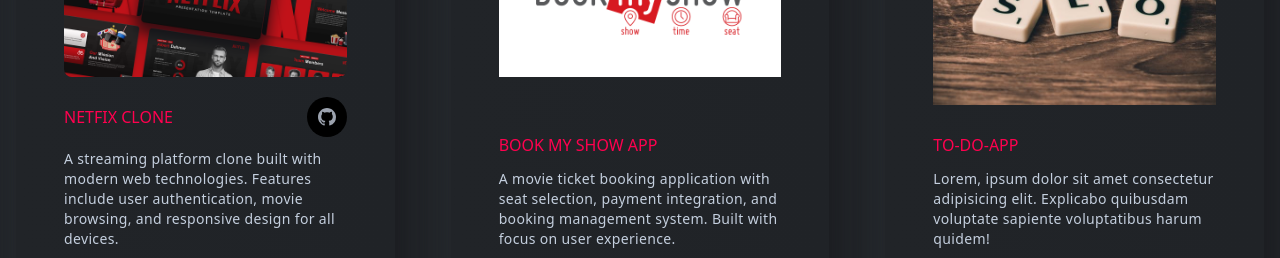
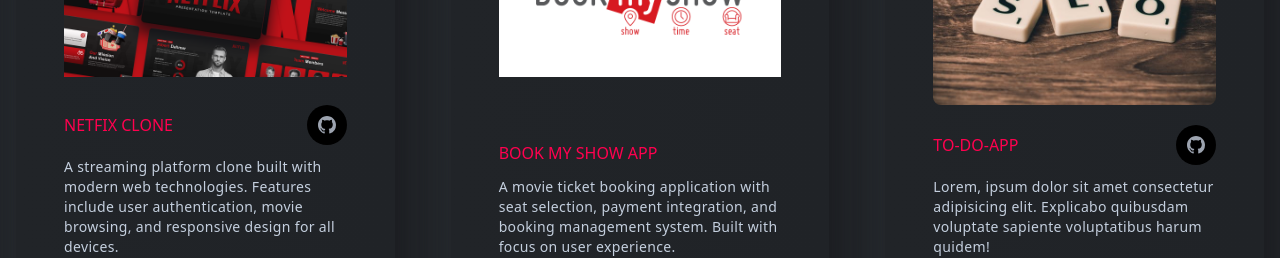
Before and after one commit to Debraj245/react-portfolio, a React (Create React App) app: page / in a window 1280 px wide. Shown: the part 2060-2318 px from the top of the page. Built offline with nearby package versions, Linux system fonts and the light colour scheme.

Commit message:
Update Projects.js

```diff
--- a/src/components/projects/Projects.js
+++ b/src/components/projects/Projects.js
@@ -31,6 +31,8 @@
           title="TO-DO-App"
           des=" Lorem, ipsum dolor sit amet consectetur adipisicing elit.
               Explicabo quibusdam voluptate sapiente voluptatibus harum quidem!"
+          githubLink="https://github.com/Debraj245/To-Do-list"
+          websiteLink=""
           src={projectThree}
         />
 
```
